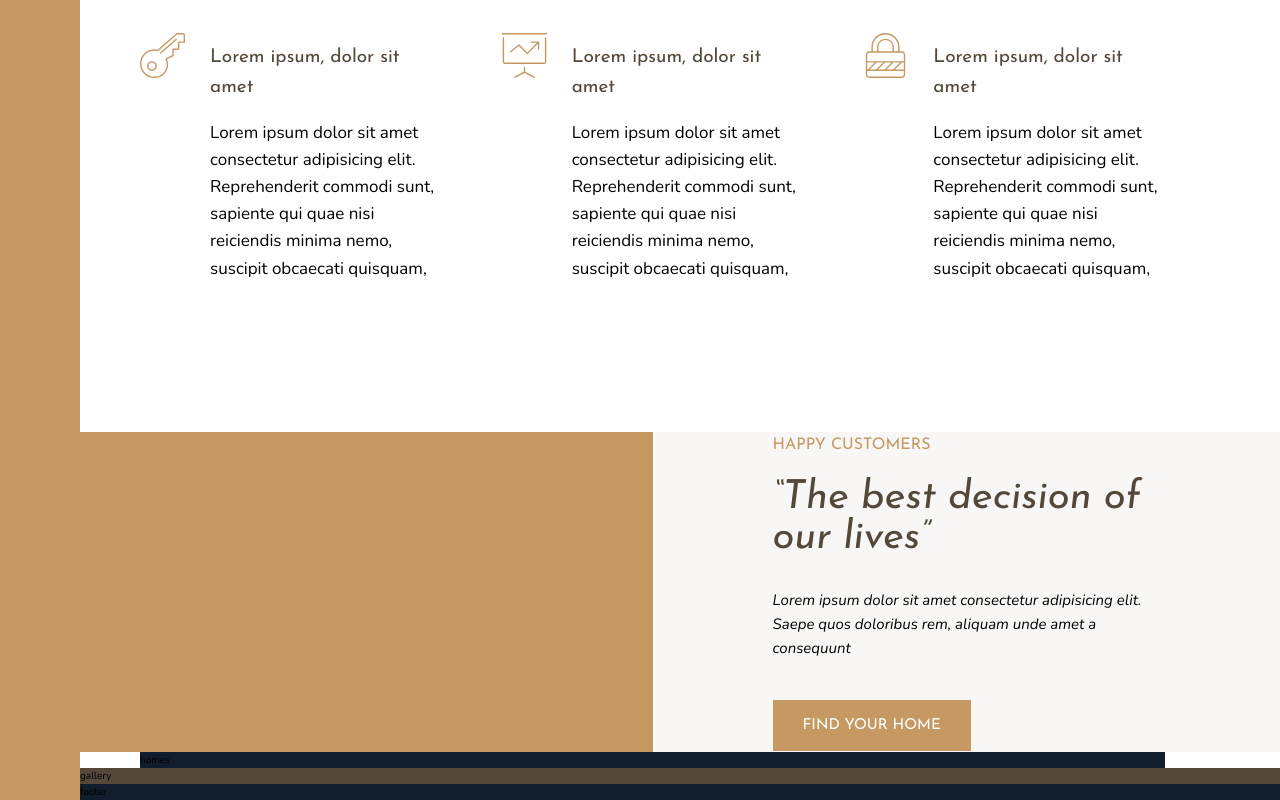
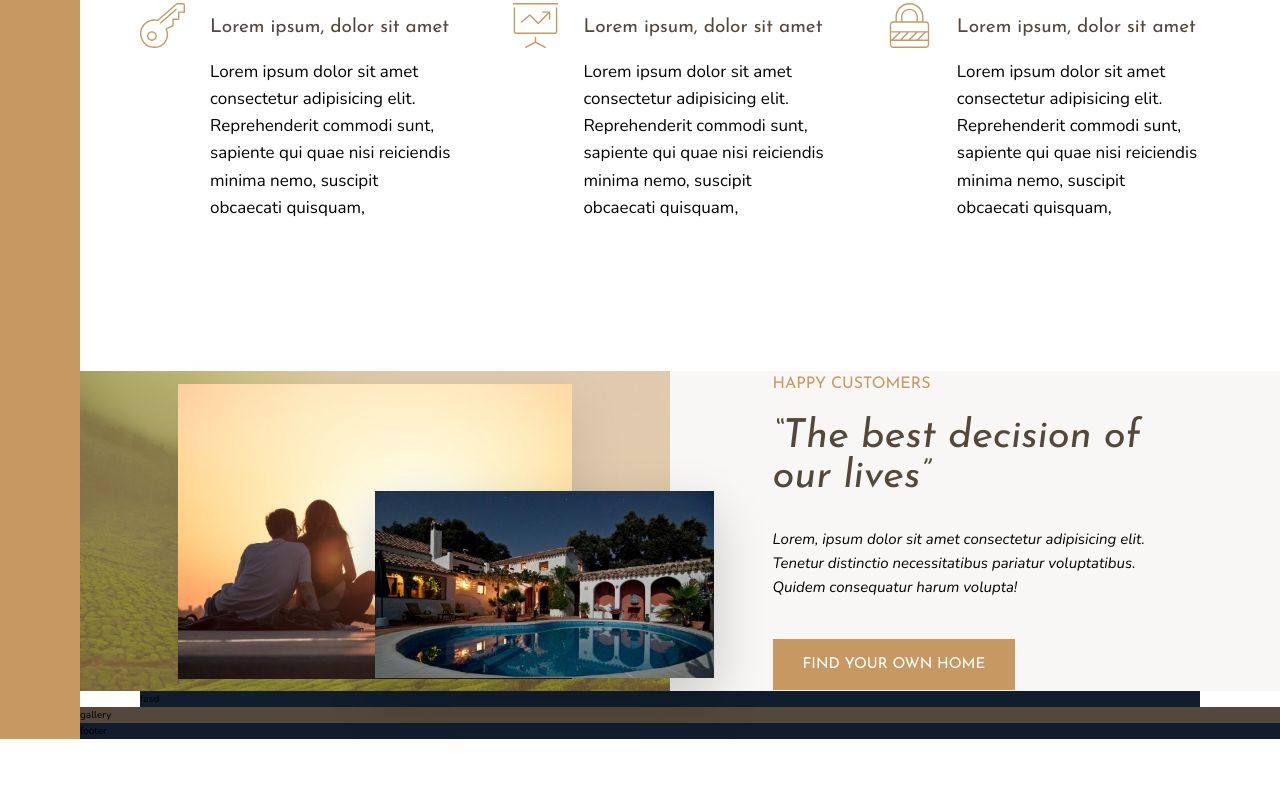
Before and after one commit to giulianoFrau/ProgettoCorsoCssGrid, a website: page index.html in a window 1280 px wide. Shown: the part 1046-1846 px from the top of the page. After the commit the page ends 1785 px from the top, so only its background shows below. Drawn offline with nearby package versions, Linux system fonts and the light colour scheme.

Commit message:
implementazioni

```diff
--- a/index.html
+++ b/index.html
@@ -67,18 +67,26 @@
             <p class="feature__text">Lorem ipsum dolor sit amet consectetur adipisicing elit. Reprehenderit commodi sunt, sapiente qui quae nisi reiciendis minima nemo, suscipit obcaecati quisquam,</p>
         </div>
     </section>
-    <div class="story__pictures">
 
-    </div>
 
-    <div class="story__content">
-        <h3 class="heading-3 mb-sm">Happy customers </h3>
-        <h2 class="heading-2 heading-2--dark mb-md">&ldquo;The best decision of our lives&rdquo;</h2>
-        <p class="story__text">Lorem ipsum dolor sit amet consectetur adipisicing elit. Saepe quos doloribus rem, aliquam unde amet a consequunt</p>
-        <button class="btn">Find your home</button>
-    </div>
+
+<div class="story__pictures">
+            <img src="img/story-1.jpeg" alt="Couple with new house" class="story__img--1">
+            <img src="img/story-2.jpeg" alt="New house" class="story__img--2">
+        </div>
+
+        <div class="story__content">
+            <h3 class="heading-3 mb-sm">Happy Customers</h3>
+            <h2 class="heading-2 heading-2--dark mb-md">&ldquo;The best decision of our lives&rdquo;</h2>
+            <p class="story__text">
+                Lorem, ipsum dolor sit amet consectetur adipisicing elit. Tenetur distinctio necessitatibus pariatur voluptatibus. Quidem consequatur harum volupta!
+            </p>
+            <button class="btn">Find your own home</button>
+        </div>
+
+
     <section class="homes">
-        homes
+        fasd
     </section>
     <section class="gallery">
         gallery
--- a/sass/_story.scss
+++ b/sass/_story.scss
@@ -1,24 +1,58 @@
 .story {
   &__pictures {
       background-color: $color-primary;
-    grid-column: full-start/col-end 4;
+      grid-column: full-start / col-end 4;
+      background-image: linear-gradient(rgba($color-primary, .5), rgba($color-primary, .5)), url(../img/back.jpg);
+      background-size: cover;
+
+      display: grid;
+      grid-template-rows: repeat(6, 1fr);
+      grid-template-columns: repeat(6, 1fr);
+      align-items: center;
+
+
+  }
+
+  &__img--1 {
+      width: 100%;
+      grid-row: 2 / 6;
+      grid-column: 2 / 6;
+      box-shadow: 0 2rem 5rem rgba(#000, .1);
+
+
+  }
+
+  &__img--2 {
+      width: 115%;
+      grid-row: 4 / 6;
+      grid-column: 4 / 7;
+      z-index: 20;
+      box-shadow: 0 2rem 5rem rgba(#000, .2);
+
+
   }
 
   &__content {
       background-color: $color-grey-light-1;
-    grid-column: col-start 5 /full-end;
-    padding:6rem 12rem;
+      grid-column: col-start 5 / full-end;
+
+      padding: 6rem 8vw;
+
+      /*
       display: flex;
       flex-direction: column;
       justify-content: center;
       align-items: flex-start;
+      */
 
-
+      display: grid;
+      align-content: center;
+      justify-items: start;
   }
 
-  &__text{
+  &__text {
       font-size: 1.5rem;
-    font-style:italic;
+      font-style: italic;
       margin-bottom: 4rem;
   }
 }
--- a/sass/_typography.scss
+++ b/sass/_typography.scss
@@ -5,6 +5,9 @@
 
 .heading-1 {
     @extend %heading;
+    font-size: 4.5rem;
+    color: $color-grey-light-1;
+    line-height: 1;
 }
 
 .heading-2 {
@@ -12,12 +15,9 @@
     font-size: 4rem;
     font-style: italic;
     line-height: 1;
-  &--light {
-    color: $color-grey-light-1;
-  }
-  &--dark {
-    color: $color-grey-dark-1;
-  }
+
+    &--light { color: $color-grey-light-1; }
+    &--dark { color: $color-grey-dark-1; }
 }
 
 .heading-3 {
@@ -31,17 +31,13 @@
     @extend %heading;
     font-size: 1.9rem;
 
-  &--light {
-    color: $color-grey-light-1;
-  }
-  &--dark {
-    color: $color-grey-dark-1;
-  }
+    &--light { color: $color-grey-light-1; }
+    &--dark { color: $color-grey-dark-1; }
 }
 
 .btn {
     background-color: $color-primary;
-  color: white;
+    color: #fff;
     border: none;
     border-radius: 0;
     font-family: $font-display;
@@ -49,25 +45,14 @@
     text-transform: uppercase;
     padding: 1.8rem 3rem;
     cursor: pointer;
-  transition: all 0.2s;
+    transition: all .2s;
 
     &:hover {
         background-color: $color-primary-dark;
     }
 }
 
-.mb-sm {
-  margin-bottom: 2rem;
-}
-
-.mb-md {
-  margin-bottom: 3rem;
-}
-
-.mb-lg {
-  margin-bottom: 4rem;
-}
-
-.mb-hg {
-  margin-bottom: 8rem;
-}
+.mb-sm { margin-bottom: 2rem; }
+.mb-md { margin-bottom: 3rem; }
+.mb-lg { margin-bottom: 4rem; }
+.mb-hg { margin-bottom: 8rem; }
```
Also changed, not shown: css/style.css, sass/main.scss (line endings or trailing spaces). Lines whose indentation alone changed are shown as unchanged.
